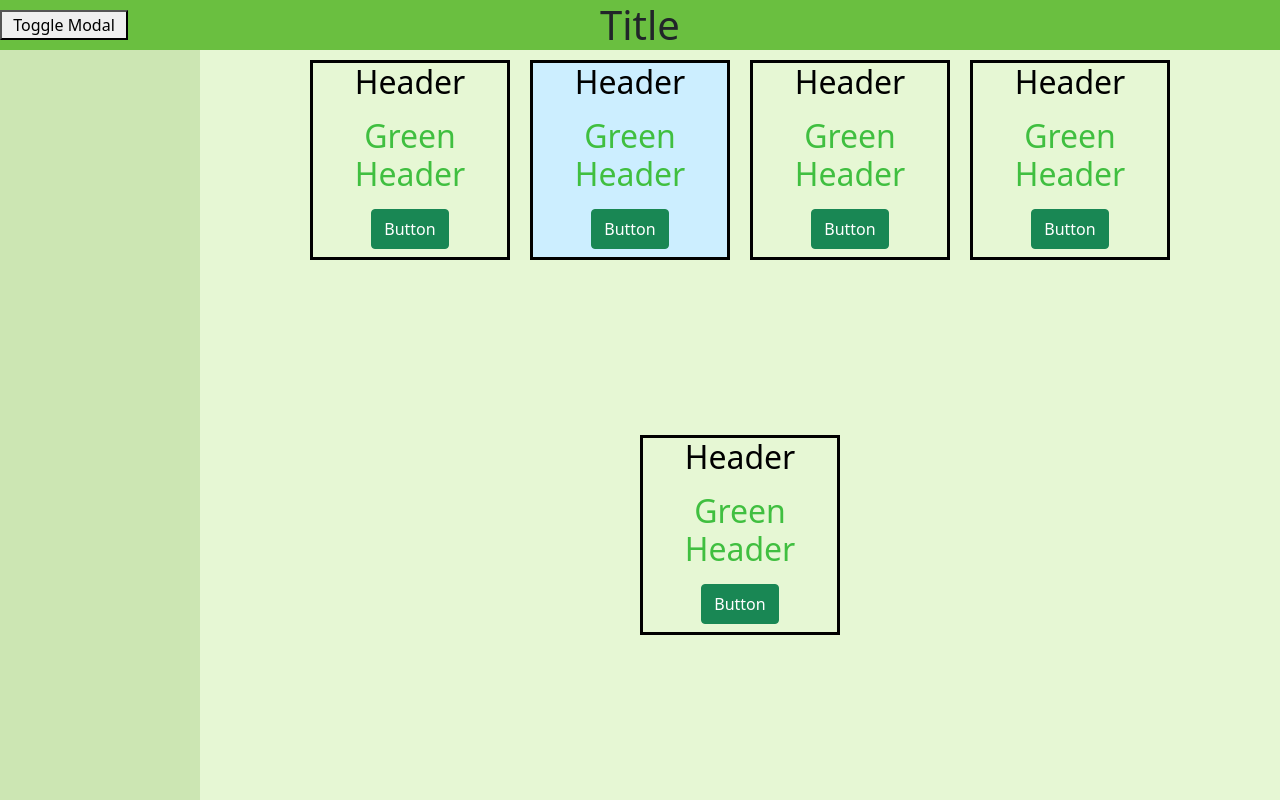
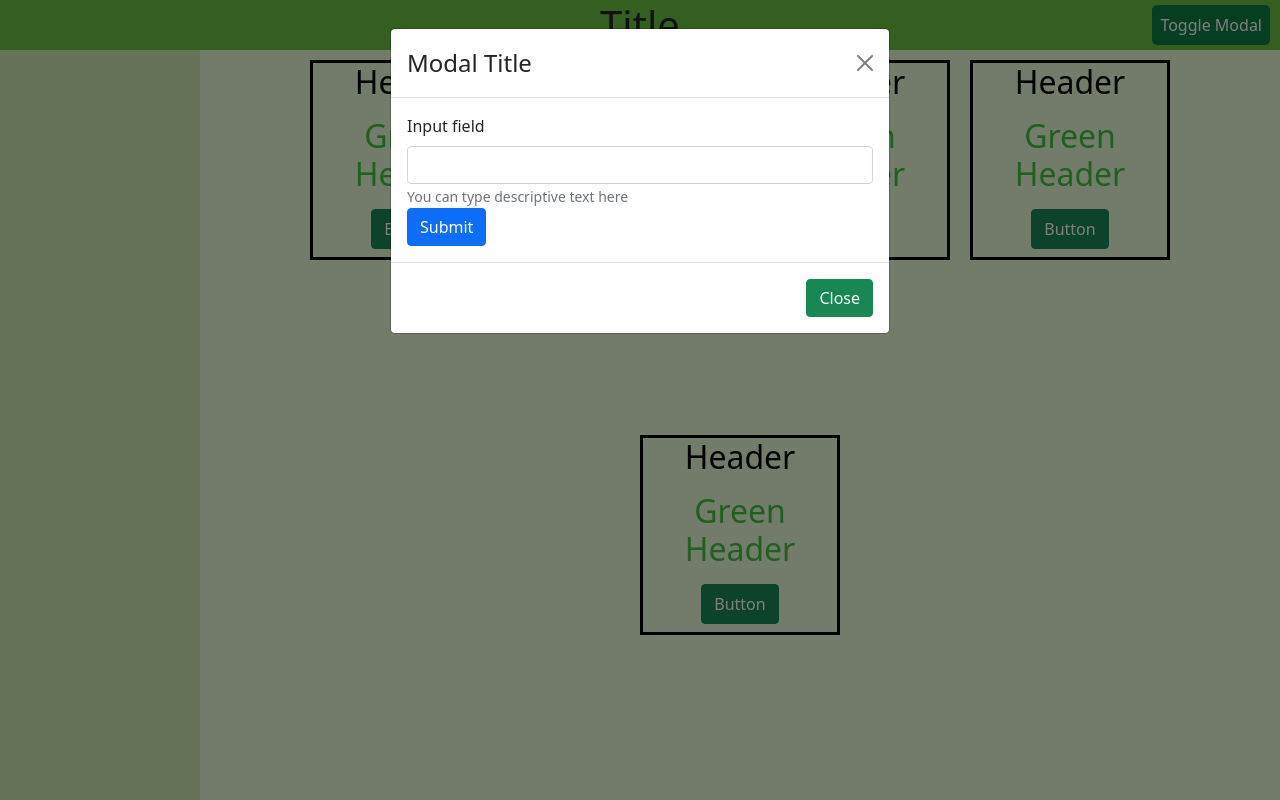
Before and after one commit to Matt-Eva/react-css-and-file-structure, a React (Create React App) app: page / in a window 1280 px wide. Both pictures are taken after a click on the button "Toggle Modal". Built offline with nearby package versions, Linux system fonts and the light colour scheme.

Commit message:
bootstrap added - Modal and buttons added

```diff
--- /dev/null
+++ b/src/components/Header/ExampleModal.css
@@ -0,0 +1,3 @@
+.example-modal{
+
+}
--- /dev/null
+++ b/src/components/Header/ExampleModal.js
@@ -0,0 +1,29 @@
+import React from 'react'
+import Modal from "react-bootstrap/Modal"
+import Form from "react-bootstrap/Form"
+import Button from 'react-bootstrap/Button'
+
+function ExampleModal({showModal, toggleModal}) {
+  return (
+        <Modal show={showModal} onHide={toggleModal}>
+            <Modal.Header closeButton>
+                <Modal.Title>Modal Title</Modal.Title>
+            </Modal.Header>
+            <Modal.Body>
+                <Form>
+                    <Form.Group>
+                        <Form.Label>Input field</Form.Label>
+                        <Form.Control type="text"></Form.Control>
+                        <Form.Text>You can type descriptive text here</Form.Text>
+                    </Form.Group>
+                    <Button variant="primary" type="submit" onClick={(e) => e.preventDefault()}>Submit</Button>
+                </Form>
+            </Modal.Body>
+            <Modal.Footer>
+                <Button variant="success" onClick={toggleModal}>Close</Button>
+            </Modal.Footer>
+        </Modal>
+  )
+}
+
+export default ExampleModal
--- a/src/components/Header/Header.css
+++ b/src/components/Header/Header.css
@@ -3,7 +3,7 @@
     grid-column: 1 / span 2;
     background-color: hsl(100, 50%, 50%);
     display: grid;
-    grid-template-columns: 10vw 80vw 10vw;
+    grid-template-columns: 25vw 50vw 25vw;
     grid-row: 10vh;
     align-items: center;
 }
@@ -14,3 +14,24 @@
     justify-self: center;
     margin: 0;
 }
+
+.header__toggle-modal-btn {
+    grid-column: 3 / span 1;
+    justify-self: right;
+    background-color: hsl(150, 80%, 27%);
+    color: white;
+    border: none;
+    border-radius: 5px;
+    margin-right: 10px;
+    padding: 8px;
+}
+
+.header__toggle-modal-btn:hover {
+    background-color: hsl(150, 80%, 25%);
+}
+
+@media (min-width: 620px){
+    .header {
+        grid-template-columns: 20vw 60vw 20vw;
+    }
+}
--- a/src/components/Header/Header.js
+++ b/src/components/Header/Header.js
@@ -2,11 +2,11 @@ import React from 'react'
 import "./Header.css"
 import Button from "react-bootstrap/Button"
 
-function Header() {
+function Header({toggleModal}) {
   return (
     <div className="header">
         <h1 className="header__title">Title</h1>
-        <button className="header__toggle-modal-btn">Toggle Modal</button>
+        <button className="header__toggle-modal-btn" onClick={toggleModal}>Toggle Modal</button>
     </div>
   )
 }
--- a/src/pages/Home/Home.js
+++ b/src/pages/Home/Home.js
@@ -1,13 +1,22 @@
-import React from 'react'
+import React, {useState} from 'react'
 import "./Home.css"
 import Header from '../../components/Header/Header'
 import Sidebar from "../../components/Sidebar/Sidebar"
 import ContentBox from '../../components/Content/ContentBox'
+import ExampleModal from '../../components/Header/ExampleModal'
+
 
 function Home() {
+  const [showModal, setShowModal] = useState(false)
+
+  function toggleModal(){
+    setShowModal(!showModal)
+  }
+
   return (
     <div className="home">
-        <Header />
+        <ExampleModal showModal={showModal} toggleModal={toggleModal}/>
+        <Header toggleModal={toggleModal}/>
         <Sidebar />
         <ContentBox />
     </div>
```
